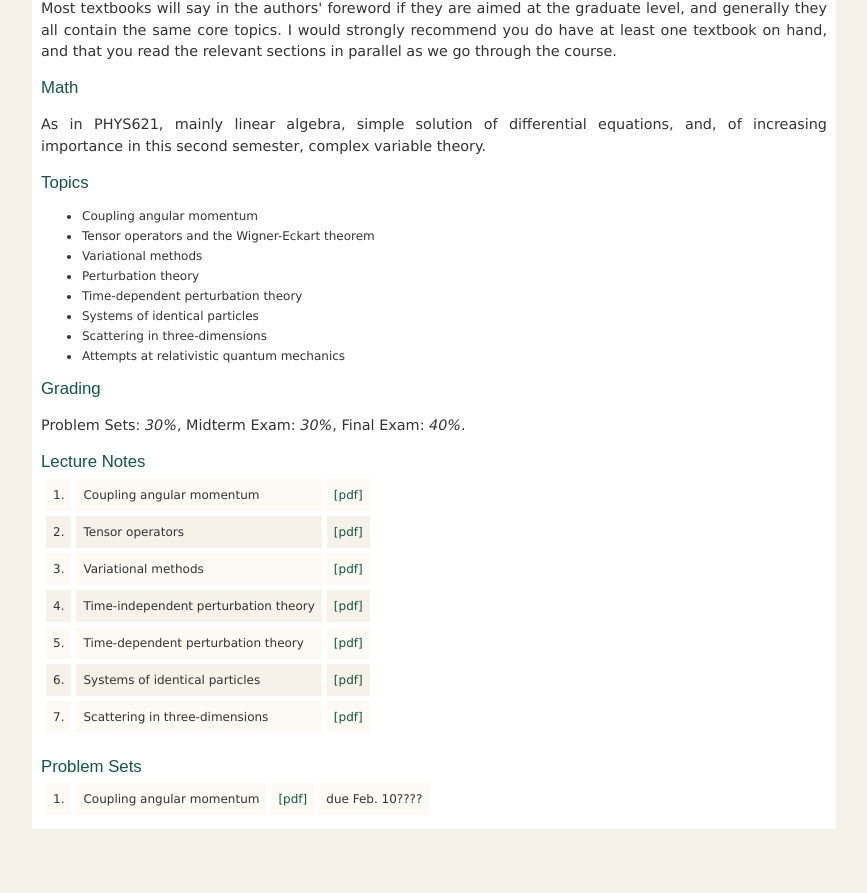
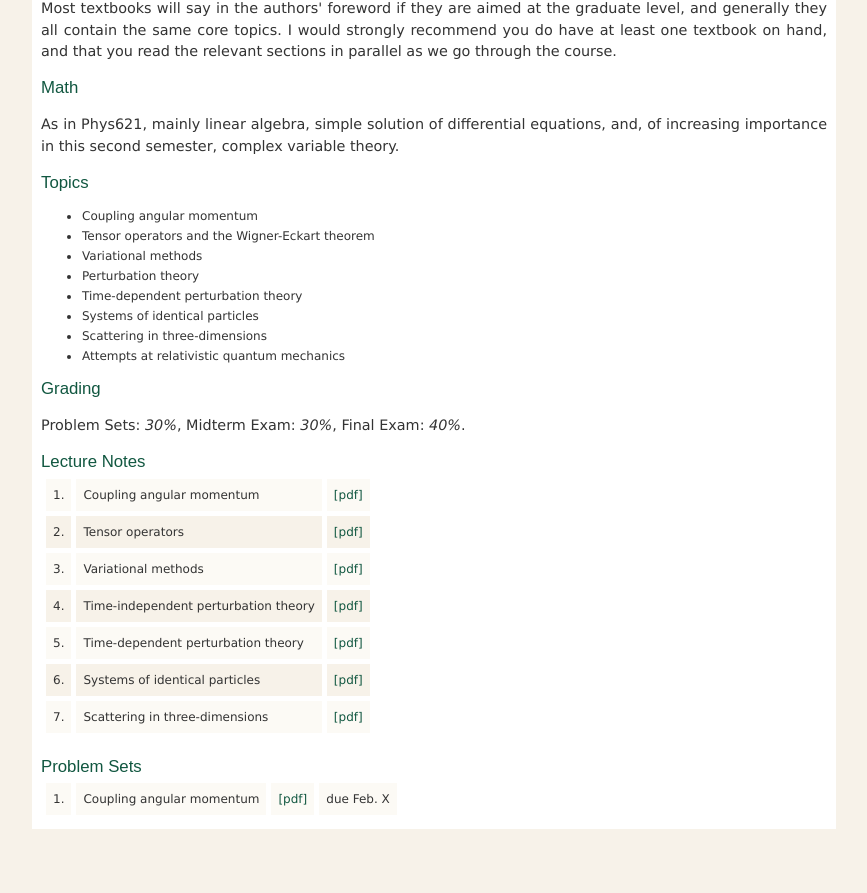
Before and after one commit to jozefdudek/personal_website, a Jekyll site: the page built from Phys622.html, in a window 1280 px wide. Shown: the part 1472-2365 px from the top of the page, without its empty margins (192-1059 px from the left). Built offline with Jekyll 4.4.1, drawn with Linux system fonts in a browser that asks for light colours.

Commit message:
tiny edit

```diff
--- a/Phys622.html
+++ b/Phys622.html
@@ -70,7 +70,7 @@ matches your preparation</p>
 
 <!-- ============================================== -->
 <h3>Math</h3>
-<p>As in PHYS621, mainly linear algebra, simple solution of
+<p>As in Phys621, mainly linear algebra, simple solution of
 differential equations, and, of increasing importance in this second semester, complex
 variable theory.</p>
 
@@ -168,7 +168,7 @@ variable theory.</p>
       <td class="highlights">
         <a href="LINK">[pdf]</a>
       </td>
-      <td class="highlights">due Feb. 10????</td>
+      <td class="highlights">due Feb. X</td>
     </tr>
 
 
```
